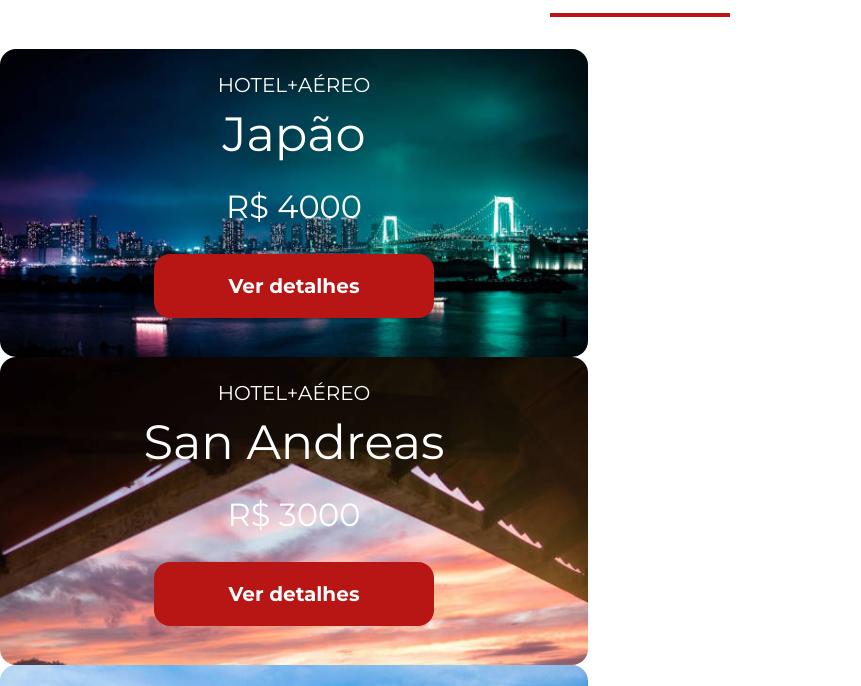
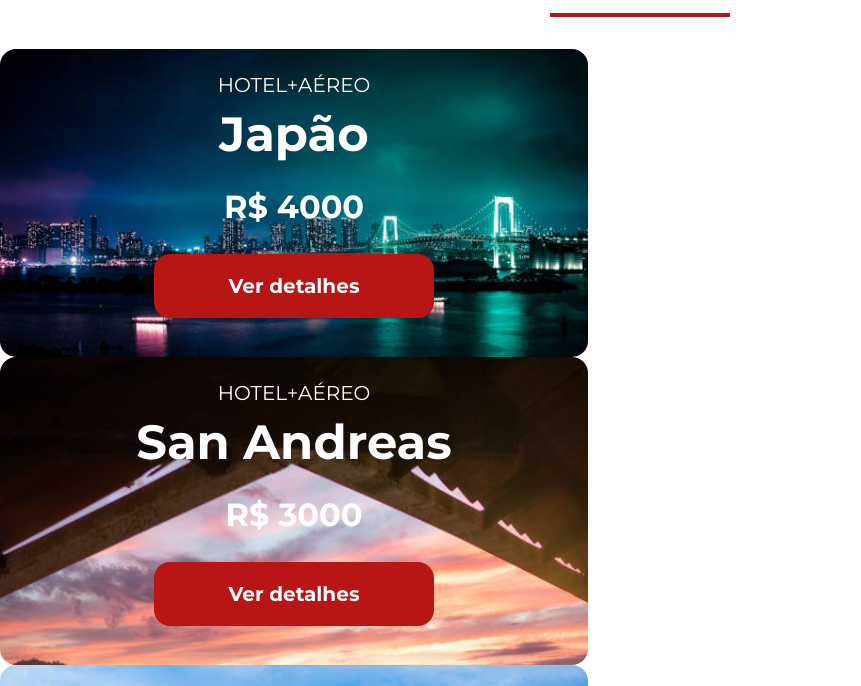
Before and after one commit to rdg-dev7/jornada-viagens, a plain HTML site: page index.html in a window 1280 px wide. Shown: the part 1170-1856 px from the top of the page, without its empty margins (0-861 px from the left). Drawn offline with Linux system fonts and the light colour scheme.

Commit message:
Update offers.css

```diff
--- a/css/offers.css
+++ b/css/offers.css
@@ -23,7 +23,7 @@
 
 .card header h3 {
   font-size: 40px;
-  font-weight: var(--title-weigth);
+  font-weight: var(--title-weight);
   margin: 8px 0 0;
 }
 
```
